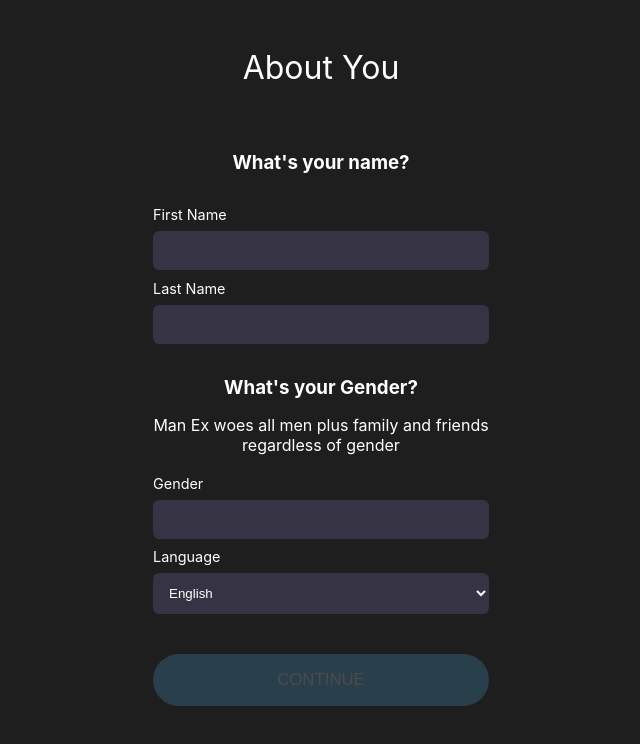
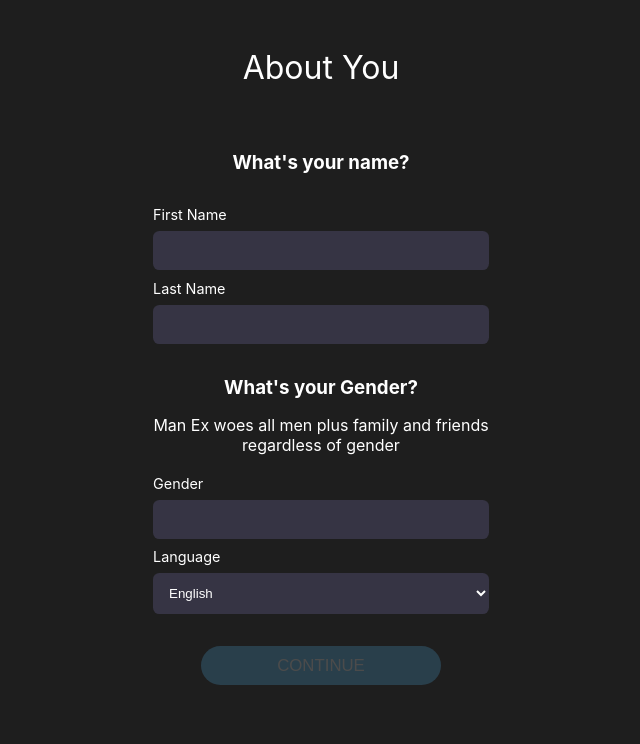
Before and after one commit to ManExpeditions/man-ex-app, a React (Create React App) app in the folder user-client/: page /onboarding/1 in a window 1280 px wide. Shown: the top 744 px of the page, without its empty margins (319-959 px from the left). Built offline with nearby package versions, Linux system fonts and the light colour scheme.

Commit message:
:lipstick: style: set maximum width for primary action button

```diff
--- a/user-client/src/index.css
+++ b/user-client/src/index.css
@@ -32,6 +32,11 @@ code {
   text-align: center;
 }
 
+.flex-box {
+  display: flex;
+  flex-wrap: wrap;
+}
+
 /* Buttons */
 .btn {
   border: none;
@@ -43,11 +48,14 @@ code {
 }
 
 .btn-primary {
+  display: block;
   background-color: #56c1ff;
-  padding: 1rem;
+  padding: 0.6rem;
   text-transform: uppercase;
+  max-width: 15rem;
   color: #fff;
   border-radius: 2rem;
+  margin: 0 auto;
   transition: 300ms ease-in-out;
 }
 
--- a/user-client/src/pages/OnboardingPages/AboutYouPage/AboutYouPage.module.css
+++ b/user-client/src/pages/OnboardingPages/AboutYouPage/AboutYouPage.module.css
@@ -70,7 +70,6 @@ main {
 .action_button {
   font-size: 1.05rem;
   width: 100%;
-  margin: 0.5rem 0;
 }
 
 .existing_account {
--- a/user-client/src/pages/OnboardingPages/MoreQuestionsPage/MoreQuestionsPage.module.css
+++ b/user-client/src/pages/OnboardingPages/MoreQuestionsPage/MoreQuestionsPage.module.css
@@ -14,7 +14,6 @@
 .action_button {
   font-size: 1.05rem;
   width: 100%;
-  margin: 0.5rem 0;
 }
 
 .info {
--- a/user-client/src/pages/RegisterPage/RegisterPage.module.css
+++ b/user-client/src/pages/RegisterPage/RegisterPage.module.css
@@ -60,7 +60,6 @@ main {
 .action_button {
   font-size: 1.05rem;
   width: 100%;
-  margin: 0.5rem 0;
 }
 
 .existing_account {
```
